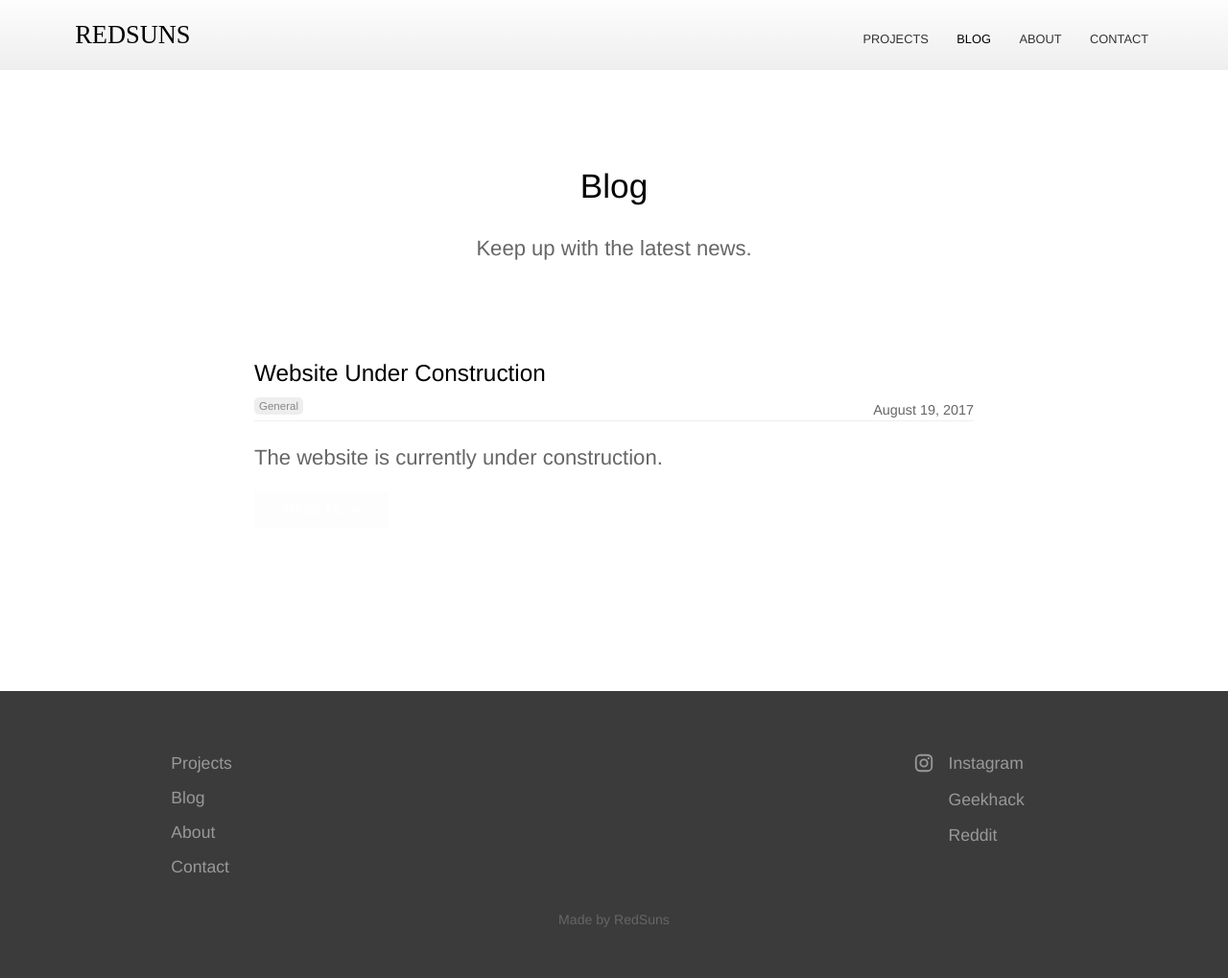
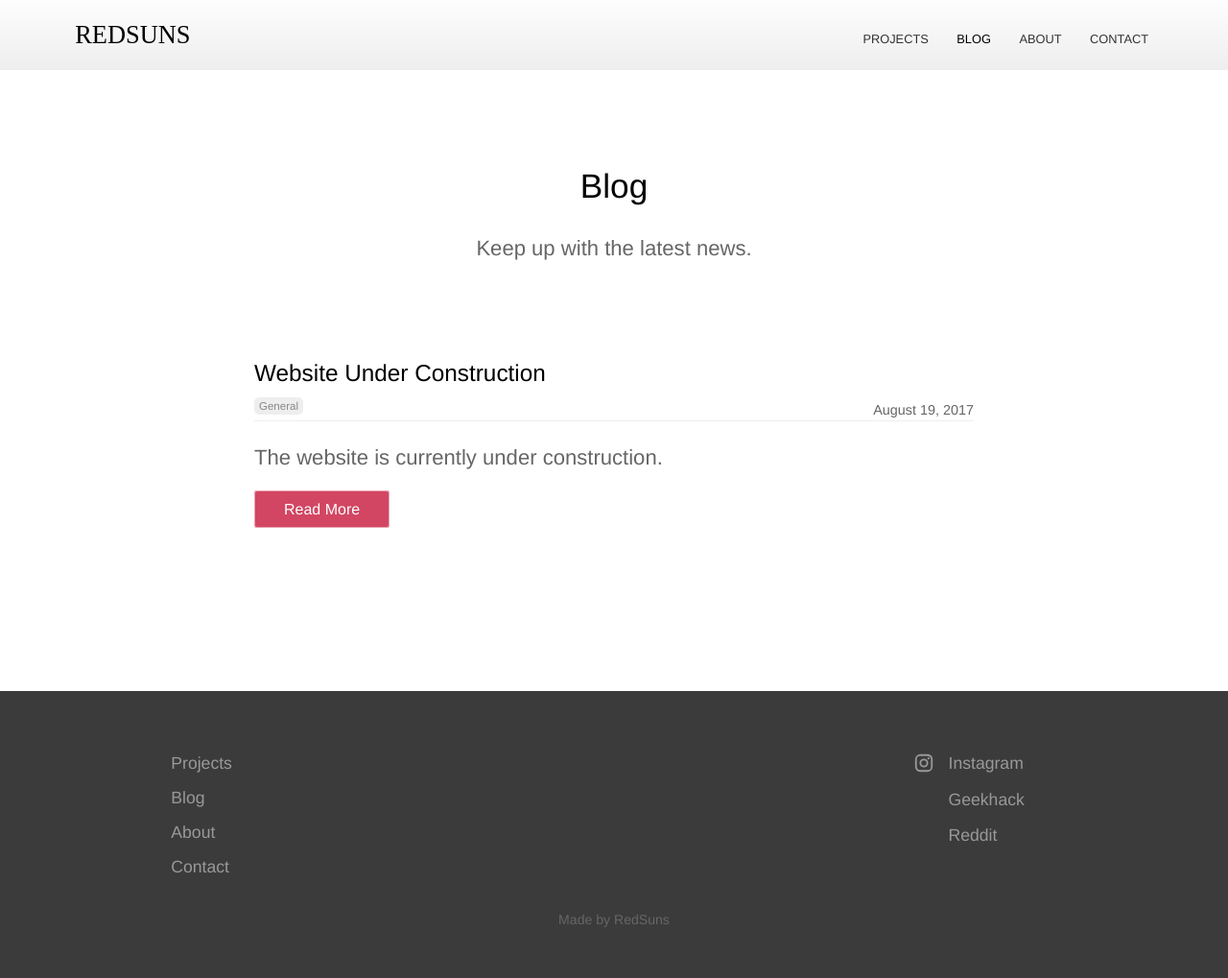
Before and after one commit to RedSunsRMK/redsunsrmk.github.io, a Jekyll site: the page built from blog/index.html, in a window 1280 px wide. Shown: the whole page at 96% size. Built offline with Jekyll 4.4.1, drawn with Linux system fonts in a browser that asks for light colours; the list of posts is cut into pages by our own code.

Commit message:
Update forms.scss

```diff
--- a/_sass/forms.scss
+++ b/_sass/forms.scss
@@ -2,7 +2,7 @@
 	color: #fff;
 	text-decoration: none;
 	padding: 10px 30px;
-	background: $brand-color;
+	background: #d24663;
 	border-radius: 3px;
 	border: 1px solid rgba(255,255,255,.5);
 	transition: .2s ease-in-out;
```
